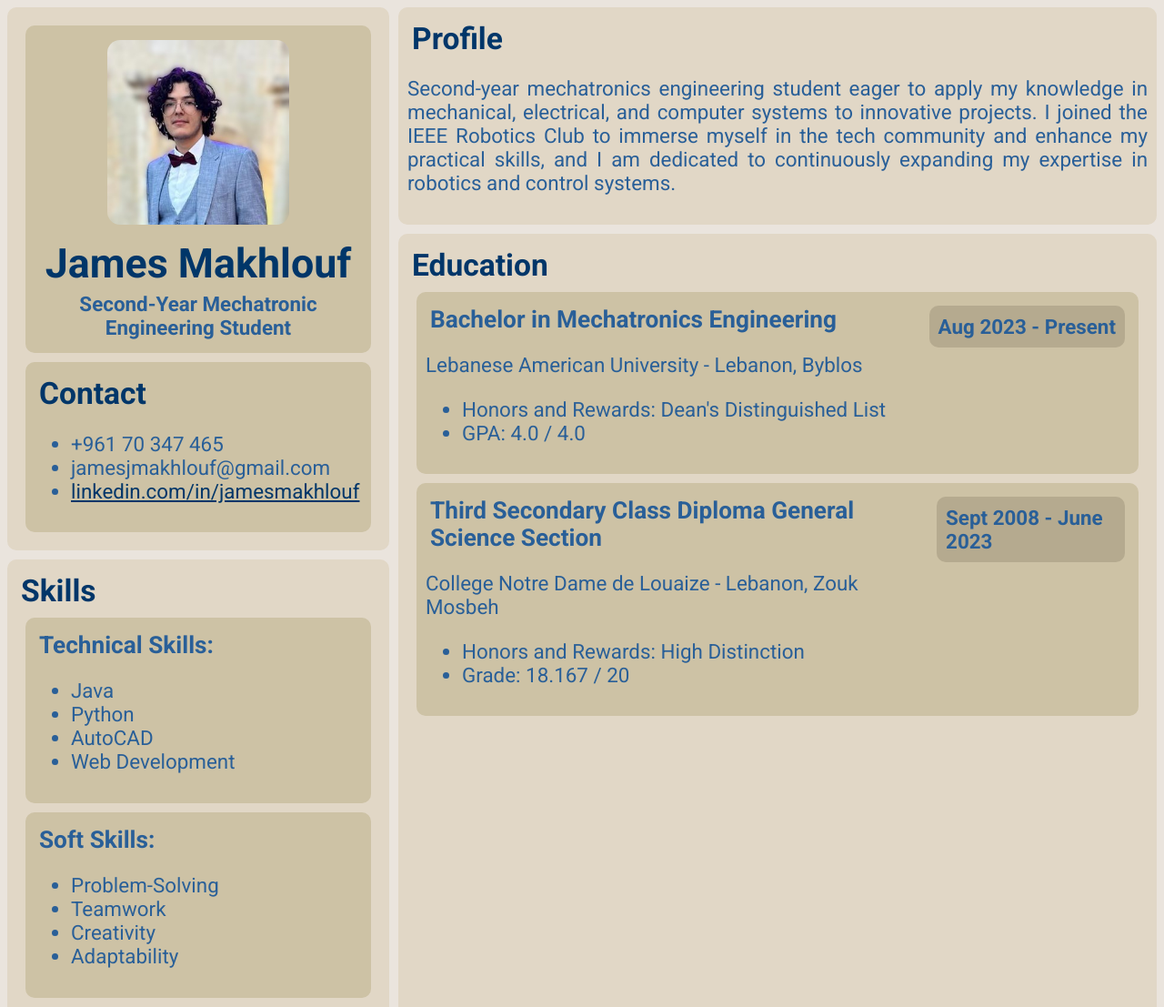
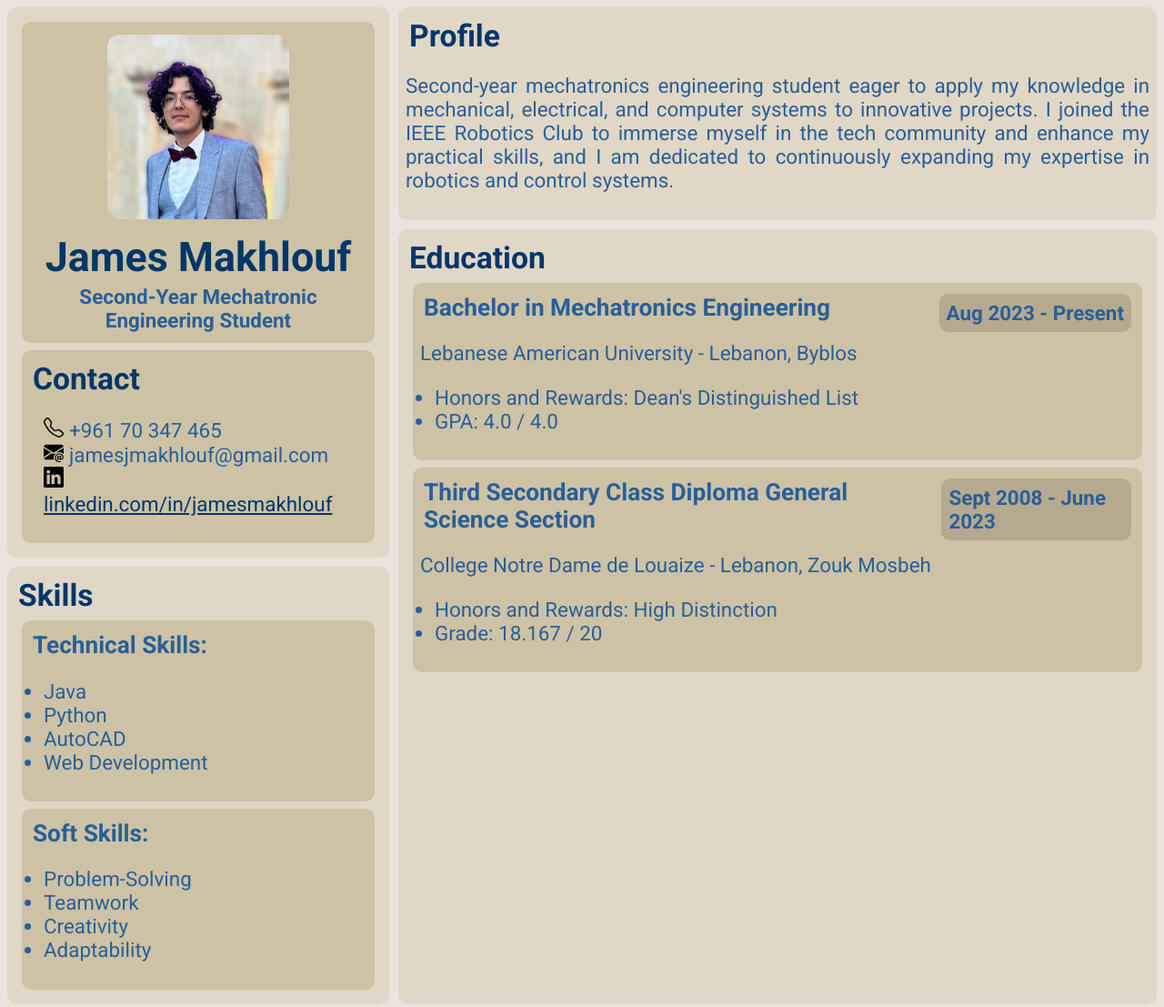
Before and after one commit to JamesJMakhlouf/resume, a plain HTML site: page index.html in a window 1280 px wide. Shown: the top 1107 px of the page at 91% size. Drawn offline with Linux system fonts and the light colour scheme.

Commit message:
fixed the layout with css

```diff
--- a/index.html
+++ b/index.html
@@ -18,10 +18,10 @@
                 </div>
                 <div>
                     <h2>Contact</h2>
-                    <ul>
-                        <li>+961 70 347 465</li>
-                        <li>jamesjmakhlouf@gmail.com</li>
-                        <li><a href="http://www.linkedin.com/in/jamesmakhlouf" target="_blank" rel="noopener noreferrer">linkedin.com/in/jamesmakhlouf</a></li>
+                    <ul class="contact">
+                        <li><img src="./assets/telephone.svg"> +961 70 347 465</li>
+                        <li><img src="./assets/envelope-at-fill.svg"> jamesjmakhlouf@gmail.com</li>
+                        <li><img src="./assets/linkedin.svg"><span> </span><a href="http://www.linkedin.com/in/jamesmakhlouf" target="_blank" rel="noopener noreferrer">linkedin.com/in/jamesmakhlouf</a></li>
                     </ul>
                 </div>
             </div>
--- a/styles.css
+++ b/styles.css
@@ -5,13 +5,17 @@ body{
     font-size: 0.7rem;
 }
 
-img{
+.name > img{
     width: 60%;
     max-width: 200px;
     height:auto;
     border: 1px solid #CDC2A5;
     border-radius: 15px;
     margin: 5px 20%;
+}
+
+.contact img{
+    width: 0.7rem;
 }
 
 .container{
@@ -35,14 +39,14 @@ a{
 
 .container > div{
     background-color: #E1D7C6;
-    padding: 10px;
+    padding: 8px;
     border-radius: 10px;;
 }
 
 .container > div > div{
     background-color: #CDC2A5;
-    margin: 10px;
-    padding: 10px;
+    margin: 8px;
+    padding: 8px;
     border-radius: 10px;;
 }
 
@@ -51,11 +55,11 @@ a{
 }
 
 .name > *{
-    margin: 5px;
+    margin: 4px;
 }
 
 h2, h3, h4, h5, h6{
-    margin: 5px 5px;
+    margin: 4px 4px;
 }
 
 h1, h2{
@@ -68,15 +72,15 @@ h1, h2{
 
 .with-date{
     display: flex;
-    gap: 5px;
+    gap: 4px;
     align-items: flex-start;
     justify-content:space-between;
 }
 
 .date{
     background-color: #b5aa8f;
-    margin: 5px;
-    padding: 5px;
+    margin: 4px;
+    padding: 4px;
     border-radius: 10px;
 }
 
@@ -86,6 +90,14 @@ h1, h2{
 
 .triple-row{
     grid-row: span 3;
+}
+
+.contact > li{
+    list-style: none;
+}
+
+ul{
+    padding: 0px 16px;
 }
 
 @media (max-width: 500px){
```
Also changed, not shown: assets/envelope-at-fill.svg (added), assets/linkedin.svg (added), assets/telephone.svg (added).
